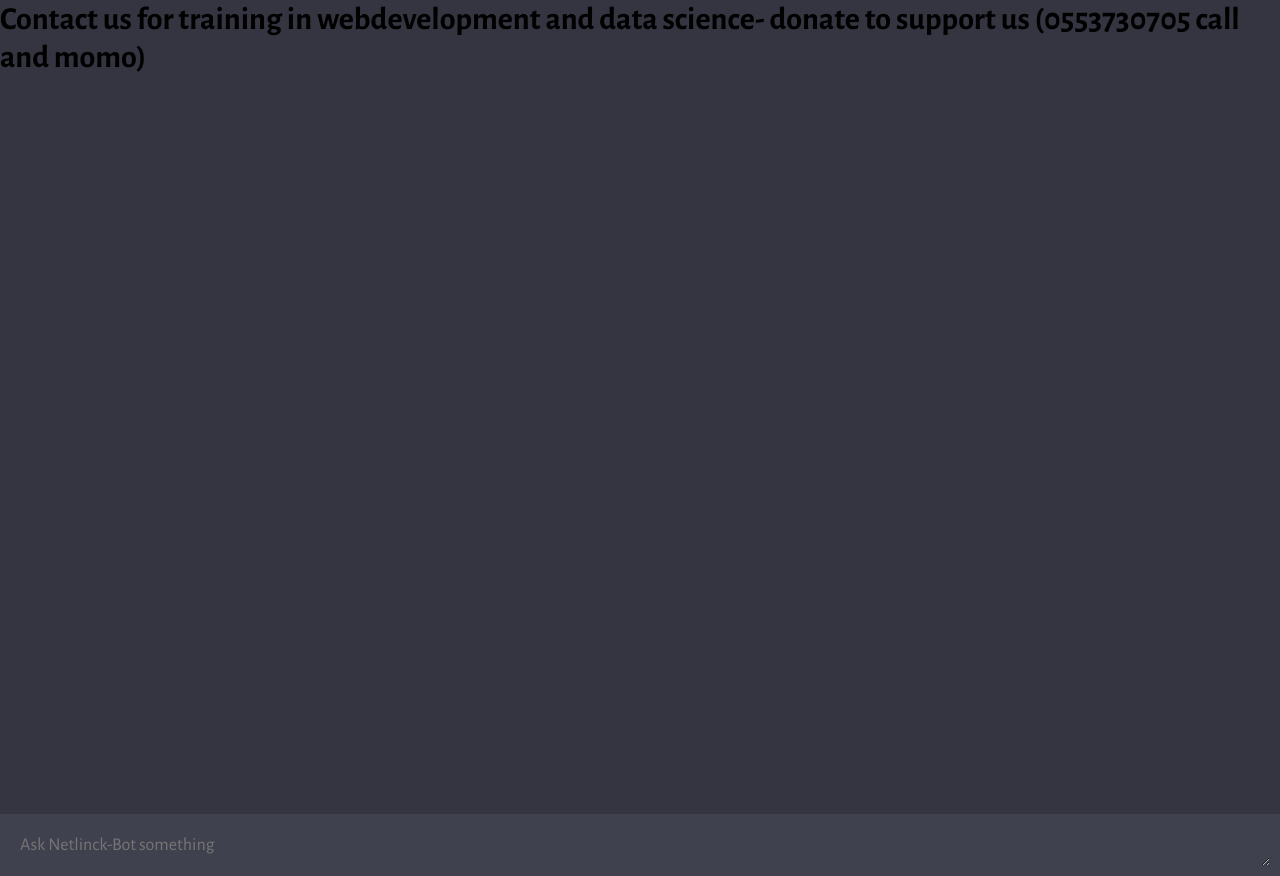
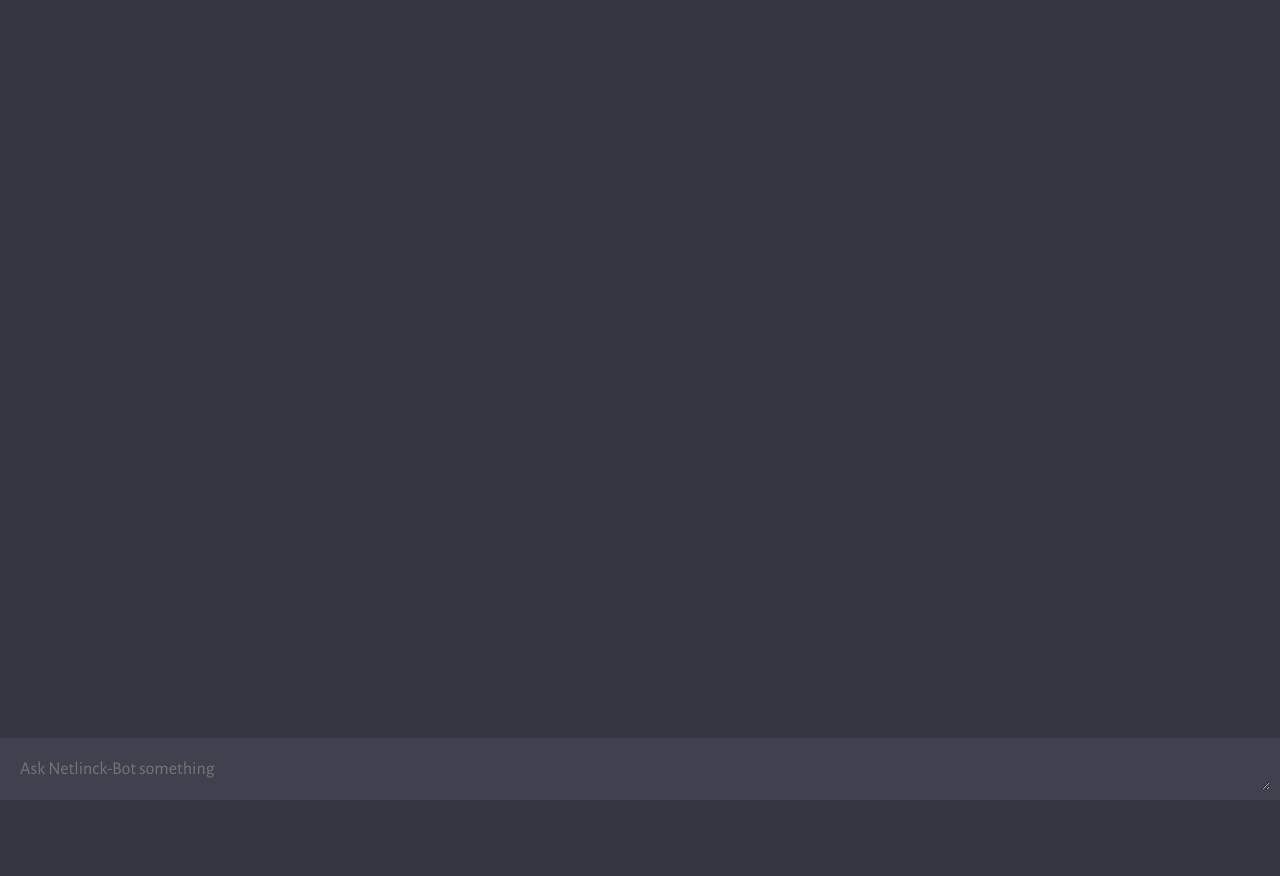
Before and after one commit to Shaddynetwork/netlinck-bot, a website built with Vite: page client/index.html in a window 1280 px wide. After the commit the page ends 800 px from the top, so only its background shows below. Built offline with nearby package versions, Linux system fonts and the light colour scheme.

Commit message:
Revert "Update index.html"
This reverts commit 30578a0b8e4fc5b34b5c0bdc89510acea936a79a.

```diff
--- a/client/index.html
+++ b/client/index.html
@@ -8,7 +8,6 @@
     <link rel="stylesheet" href="style.css"/>
   </head>
   <body>
-    <h1> Contact us for training in webdevelopment and data science- donate to support us (0553730705 call and momo)</>
     <div id="app">
       <div id="chat_container"></div>
 
```
